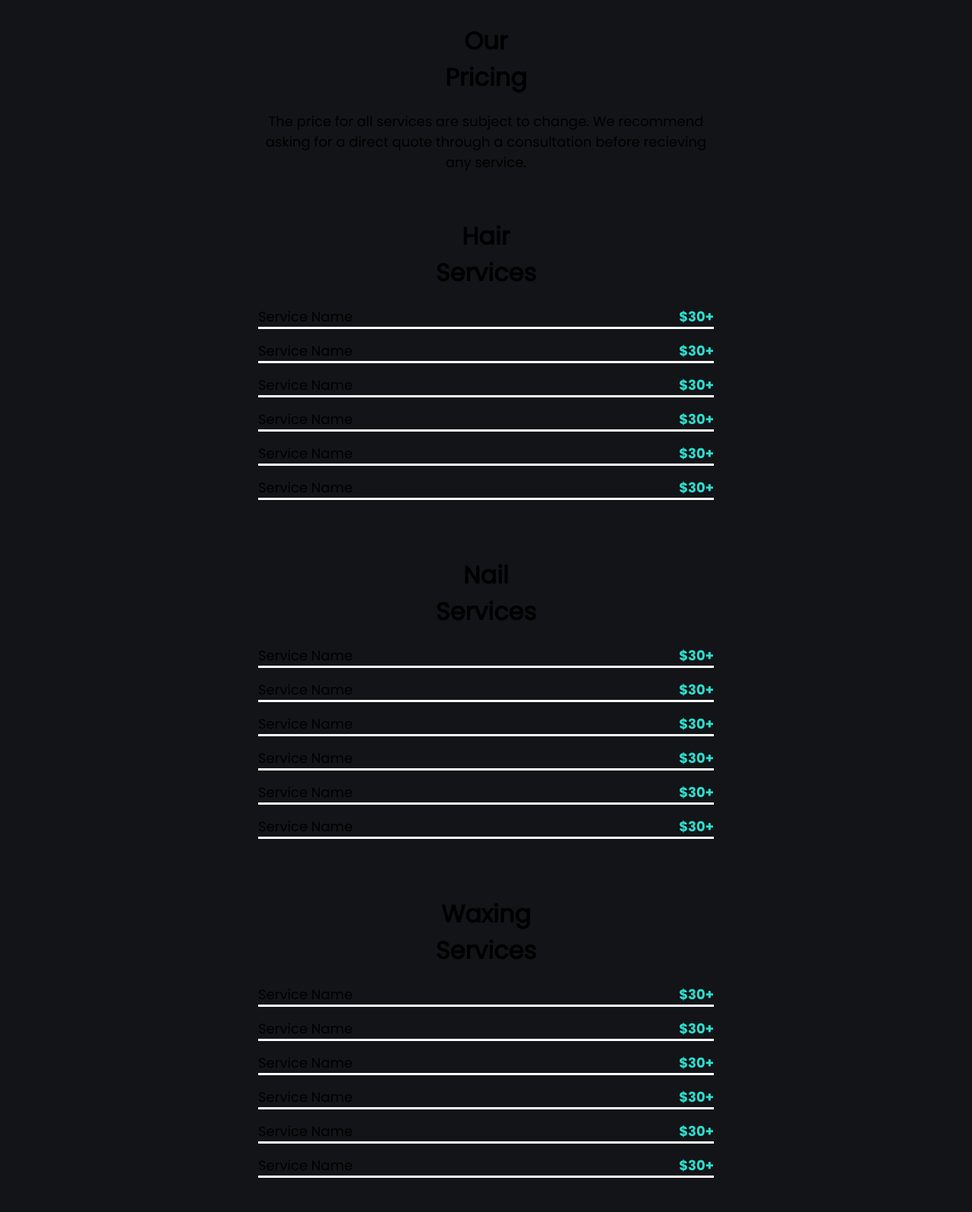
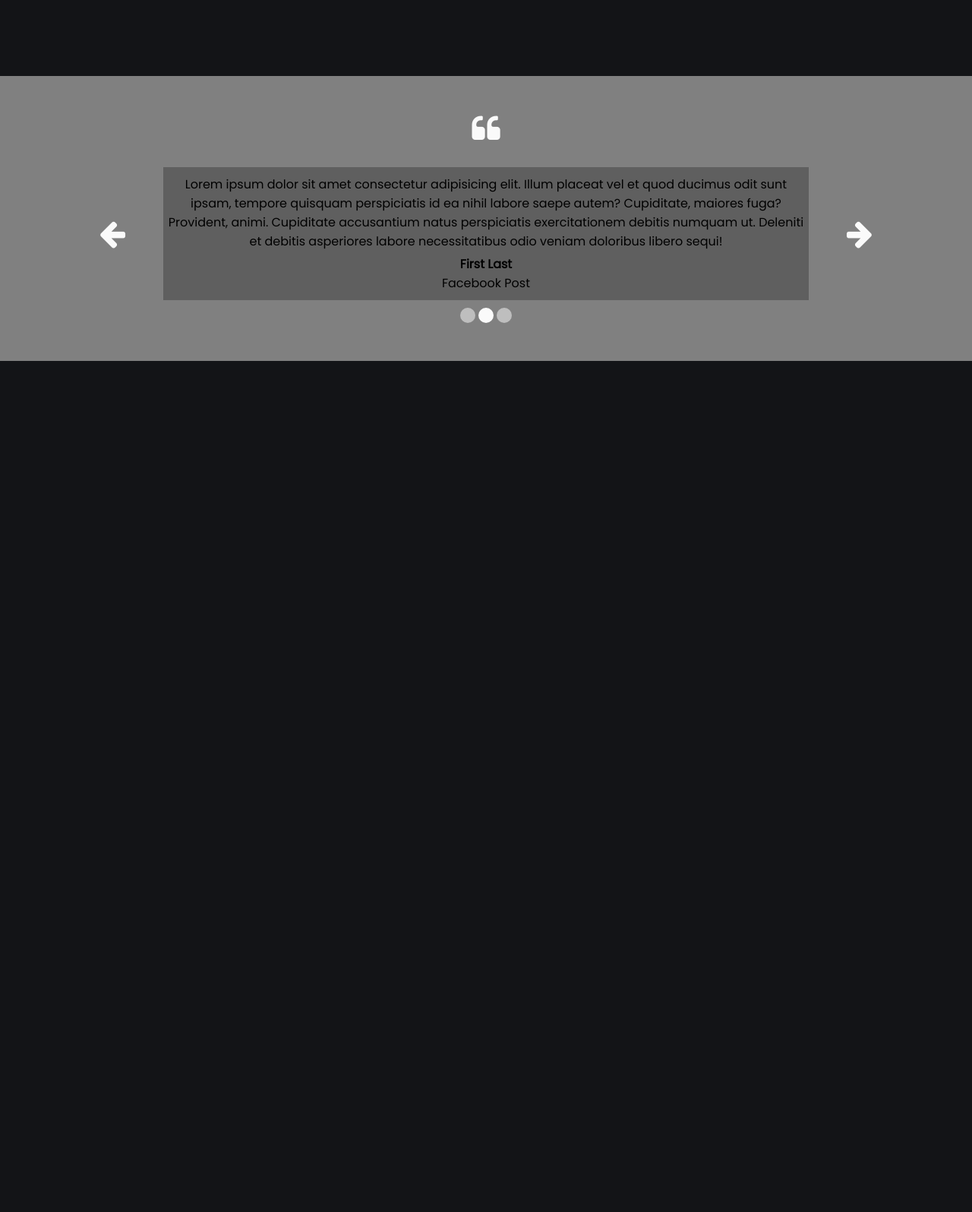
Before and after one commit to Matsonj30/snippetWebsite, a PHP site: page /tester.html in a window 1280 px wide. Shown: the whole page at 76% size. After the commit the page ends 475 px from the top, so only its background shows below. Run offline with PHP 8.4, Linux system fonts and the light colour scheme.

Commit message:
testimonial smh

```diff
--- a/styles/_testStyle.scss
+++ b/styles/_testStyle.scss
@@ -1,63 +1,124 @@
-.servicesList{
+
+.paginator{
+    margin-top: 100px;
+    width: 100%;
+    padding: 50px 0px;
+    background-color: gray;
+    display: flex;
+    flex-direction: column;
+    align-items: center;
+    justify-content: center;
+
+    .fa{
+        color: #fafafa;
+        font-size: 40px;
+    }
+    .fa-quote-left{
+        margin-bottom: 30px;
+    }
+    .arrow{
+        display: none;
+    }
+    .testimonialContainer{
+        display: flex;
+        align-items: center;
+    }
+    .scrollContainer::-webkit-scrollbar{
+        width: 0px;
+        background-color: transparent;
+    }
+    .scrollContainer{
+        width: 320px;
+        background-color: rgb(95, 95, 95);
+
+        padding: 10px 0px;
+        display: flex;
+        overflow-x: scroll;
+        scroll-snap-type: x mandatory;
+        scroll-behavior: smooth;
 
 
-    .section{
-        padding: 20px 10px;
-        max-width: 800px;
+        .testimonial{
+            width: 100%;
+            scroll-snap-align: start;
+            flex-shrink: 0;
+            display: flex;
+            flex-direction: column;
+            align-items: center;
 
-        .content{
-            .service{
-                display: flex;
-                justify-content: space-between;
-                border-bottom: 3px solid white;
-                margin-bottom: 15px;
-                b{
-                    color: $accentColor;
-                    font-family: "bold";
-                }
+            p{
+                width: 100%;
+                text-align: center;
+                padding: 0px 3px;
+                line-height: 25px;
+                font-size: 14px;
+            }
+            b{
+                padding-top: 5px;
+                max-width: 850px;
+                display: block;
             }
 
         }
     }
 
+    .circles{
+        display: flex;
+        justify-content: center;
+        align-items: center;
+        margin-top: 10px;
+
+        span{
+            display: block;
+            background-color: #bebebe;
+            width: 20px;
+            height: 20px;
+            border-radius: 50%;
+            margin: 0px 2px;
+        }
+        #circle1{
+            background-color: #fafafa;
+        }
+       }
+
+
 }
 
-@media(min-width:850px){
-    .servicesList{
-        display: flex;
-        justify-content: center;
-        flex-wrap: wrap;
+@media(min-width:415px){
+    .paginator{
 
-        .section{
-            max-width: unset;
-            width: 600px;
-            padding: 30px 50px;
+        .testimonialContainer{
 
-            .titleSection{
-                width: 100%;
-                text-align: center;
-                padding-bottom: 20px;
-            }
-            .content{
-                .service{
-                    font-size: 18px;
+            .scrollContainer{
+                width: unset;
+                max-width: 850px;
+
+                .testimonial{
+
+                    p{
+                        font-size: 16px;
+                        max-width: 850px;
+                        padding: 0px 10px;
+
+                    }
                 }
             }
         }
 
-        .pricing{
-            width: 100%;
-            display: flex;
-            flex-direction: column;
-            align-items: center;
-            text-align: center;
+    }
+}
 
-            .content{
-                p{
-                    width: 600px;
-                    font-size: 18px;
-                }
+@media(min-width: 900px){
+    .paginator{
+        .fa{
+            display: inline;
+        }
+        .testimonialContainer{
+
+            .scrollContainer{
+                margin: 0px 50px;
             }
         }
+
     }
 }
--- a/styles/style.css
+++ b/styles/style.css
@@ -139,49 +139,97 @@ img:hover {
   background-color: rgb(221, 34, 34);
 }
 
-.servicesList .section {
-  padding: 20px 10px;
-  max-width: 800px;
+.paginator {
+  margin-top: 100px;
+  width: 100%;
+  padding: 50px 0px;
+  background-color: gray;
+  display: flex;
+  flex-direction: column;
+  align-items: center;
+  justify-content: center;
 }
-.servicesList .section .content .service {
+.paginator .fa {
+  color: #fafafa;
+  font-size: 40px;
+}
+.paginator .fa-quote-left {
+  margin-bottom: 30px;
+}
+.paginator .arrow {
+  display: none;
+}
+.paginator .testimonialContainer {
   display: flex;
-  justify-content: space-between;
-  border-bottom: 3px solid white;
-  margin-bottom: 15px;
+  align-items: center;
 }
-.servicesList .section .content .service b {
-  color: #2cddce;
-  font-family: "bold";
+.paginator .scrollContainer::-webkit-scrollbar {
+  width: 0px;
+  background-color: transparent;
+}
+.paginator .scrollContainer {
+  width: 320px;
+  background-color: rgb(95, 95, 95);
+  padding: 10px 0px;
+  display: flex;
+  overflow-x: scroll;
+  scroll-snap-type: x mandatory;
+  scroll-behavior: smooth;
+}
+.paginator .scrollContainer .testimonial {
+  width: 100%;
+  scroll-snap-align: start;
+  flex-shrink: 0;
+  display: flex;
+  flex-direction: column;
+  align-items: center;
+}
+.paginator .scrollContainer .testimonial p {
+  width: 100%;
+  text-align: center;
+  padding: 0px 3px;
+  line-height: 25px;
+  font-size: 14px;
+}
+.paginator .scrollContainer .testimonial b {
+  padding-top: 5px;
+  max-width: 850px;
+  display: block;
+}
+.paginator .circles {
+  display: flex;
+  justify-content: center;
+  align-items: center;
+  margin-top: 10px;
+}
+.paginator .circles span {
+  display: block;
+  background-color: #bebebe;
+  width: 20px;
+  height: 20px;
+  border-radius: 50%;
+  margin: 0px 2px;
+}
+.paginator .circles #circle1 {
+  background-color: #fafafa;
 }
 
-@media (min-width: 850px) {
-  .servicesList {
-    display: flex;
-    justify-content: center;
-    flex-wrap: wrap;
+@media (min-width: 415px) {
+  .paginator .testimonialContainer .scrollContainer {
+    width: unset;
+    max-width: 850px;
   }
-  .servicesList .section {
-    max-width: unset;
-    width: 600px;
-    padding: 30px 50px;
+  .paginator .testimonialContainer .scrollContainer .testimonial p {
+    font-size: 16px;
+    max-width: 850px;
+    padding: 0px 10px;
   }
-  .servicesList .section .titleSection {
-    width: 100%;
-    text-align: center;
-    padding-bottom: 20px;
+}
+@media (min-width: 900px) {
+  .paginator .fa {
+    display: inline;
   }
-  .servicesList .section .content .service {
-    font-size: 18px;
-  }
-  .servicesList .pricing {
-    width: 100%;
-    display: flex;
-    flex-direction: column;
-    align-items: center;
-    text-align: center;
-  }
-  .servicesList .pricing .content p {
-    width: 600px;
-    font-size: 18px;
+  .paginator .testimonialContainer .scrollContainer {
+    margin: 0px 50px;
   }
 }/*# sourceMappingURL=style.css.map */
--- a/styles/style.scss
+++ b/styles/style.scss
@@ -1,6 +1,6 @@
 //-------------------------------COLORS---------------------------------
 $primaryColor: #fafafa;
-$primaryDark:  #fafafa;
+$primaryDark:  #bdbdbd;
 $primaryLight: #FAFAFA;
 
 $secondaryColor: #131417;
--- a/tester.html
+++ b/tester.html
@@ -16,141 +16,46 @@
 
 <body>
 
-    <div class="servicesList">
-        <div class="section pricing">
+<div class="paginator">
 
-            <div class="titleSection">
-                <div class="text">
-                    <h1>Our </h1><h1>Pricing</h1>
-                </div>
-                <!-- <img src="/images/underline.webp"> -->
+
+    <div class="fa fa-quote-left"></div>
+
+    <div class="testimonialContainer">
+
+        <div onclick="changeTestimonial(-1)" class="fa fa-arrow-left arrow"></div>
+
+        <div class="scrollContainer" id="scrollContainer">
+
+            <div class="testimonial" id="test0">
+                <p>Lorem ipsum dolor sit amet consectetur adipisicing elit. Illum placeat vel et quod ducimus odit sunt ipsam, tempore quisquam perspiciatis id ea nihil labore saepe autem? Cupiditate, maiores fuga? Provident, animi. Cupiditate accusantium natus perspiciatis exercitationem debitis numquam ut. Deleniti et debitis asperiores labore necessitatibus odio veniam doloribus libero sequi!</p>
+                <b>First Last</b>
+
+                <p>Facebook Post</p>
             </div>
-
-            <div class="content">
-                <p>The price for all services are subject to change. We recommend asking for a direct quote through a consultation before recieving any service.</p>
+            <div class="testimonial"  id="test1">
+                <p>Lorem ipsum dolor sit amet consectetur adipisicing elit. Illum placeat vel et quod ducimus odit sunt ipsam, tempore quisquam perspiciatis id ea nihil labore saepe autem? Cupiditate, maiores fuga? Provident, animi. Cupiditate accusantium natus perspiciatis exercitationem debitis numquam ut. Deleniti et debitis asperiores labore necessitatibus odio veniam doloribus libero sequi!</p>
+                <b>First Last</b>
+                <p>Facebook Post</p>
+            </div>
+            <div class="testimonial"  id="test2">
+                <p>Lorem ipsum dolor sit amet consectetur adipisicing elit. Illum placeat vel et quod ducimus odit sunt ipsam, tempore quisquam perspiciatis id ea nihil labore saepe autem? Cupiditate, maiores fuga? Provident, animi. Cupiditate accusantium natus perspiciatis exercitationem debitis numquam ut. Deleniti et debitis asperiores labore necessitatibus odio veniam doloribus libero sequi!</p>
+                <b>First Last</b>
+                <p>Facebook Post</p>
             </div>
         </div>
 
-    <!-------------------------------------------------------------------------------------->
+        <div onclick="changeTestimonial(1)" class="fa fa-arrow-right arrow"></div>
+    </div>
 
-        <div class="section hair">
-
-            <div class="titleSection">
-                <div class="text">
-                    <h1>Hair </h1><h1>Services</h1>
-                </div>
-                <!-- <img src="/images/underline.webp"> -->
-            </div>
-
-            <div class="content">
-               <div class=service>
-                    <p>Service Name</p>
-                    <b>$30+</b>
-               </div>
-                <div class=service>
-                    <p>Service Name</p>
-                    <b>$30+</b>
-                </div>
-                <div class=service>
-                    <p>Service Name</p>
-                    <b>$30+</b>
-               </div>
-                <div class=service>
-                    <p>Service Name</p>
-                    <b>$30+</b>
-                </div>
-                <div class=service>
-                    <p>Service Name</p>
-                    <b>$30+</b>
-               </div>
-                <div class=service>
-                    <p>Service Name</p>
-                    <b>$30+</b>
-                </div>
-            </div>
+    <div class="circles">
+        <span id="circle0"></span>
+        <span id="circle1"></span>
+        <span id="circle2"></span>
+    </div>
 
 
-        </div>
-    <!-------------------------------------------------------------------------------------->
-
-        <div class="section nail">
-
-            <div class="titleSection">
-                <div class="text">
-                    <h1>Nail </h1><h1>Services</h1>
-                </div>
-                <!-- <img src="/images/underline.webp"> -->
-            </div>
-
-            <div class="content">
-                <div class=service>
-                     <p>Service Name</p>
-                     <b>$30+</b>
-                </div>
-                 <div class=service>
-                     <p>Service Name</p>
-                     <b>$30+</b>
-                 </div>
-                 <div class=service>
-                     <p>Service Name</p>
-                     <b>$30+</b>
-                </div>
-                 <div class=service>
-                     <p>Service Name</p>
-                     <b>$30+</b>
-                 </div>
-                 <div class=service>
-                     <p>Service Name</p>
-                     <b>$30+</b>
-                </div>
-                 <div class=service>
-                     <p>Service Name</p>
-                     <b>$30+</b>
-                 </div>
-             </div>
-        </div>
-    <!-------------------------------------------------------------------------------------->
-
-        <div class="section wax">
-
-            <div class="titleSection">
-                <div class="text">
-                    <h1>Waxing </h1><h1>Services</h1>
-                </div>
-                <!-- <img src="/images/underline.webp"> -->
-            </div>
-
-            <div class="content">
-                <div class=service>
-                     <p>Service Name</p>
-                     <b>$30+</b>
-                </div>
-                 <div class=service>
-                     <p>Service Name</p>
-                     <b>$30+</b>
-                 </div>
-                 <div class=service>
-                     <p>Service Name</p>
-                     <b>$30+</b>
-                </div>
-                 <div class=service>
-                     <p>Service Name</p>
-                     <b>$30+</b>
-                 </div>
-                 <div class=service>
-                     <p>Service Name</p>
-                     <b>$30+</b>
-                </div>
-                 <div class=service>
-                     <p>Service Name</p>
-                     <b>$30+</b>
-                 </div>
-             </div>
-        </div>
-    <!-------------------------------------------------------------------------------------->
-
-    </div>
-
+</div>
 
 
 </body>
```
Also changed, not shown: scripts/script.js (+45 -10 lines), 1 other file.
